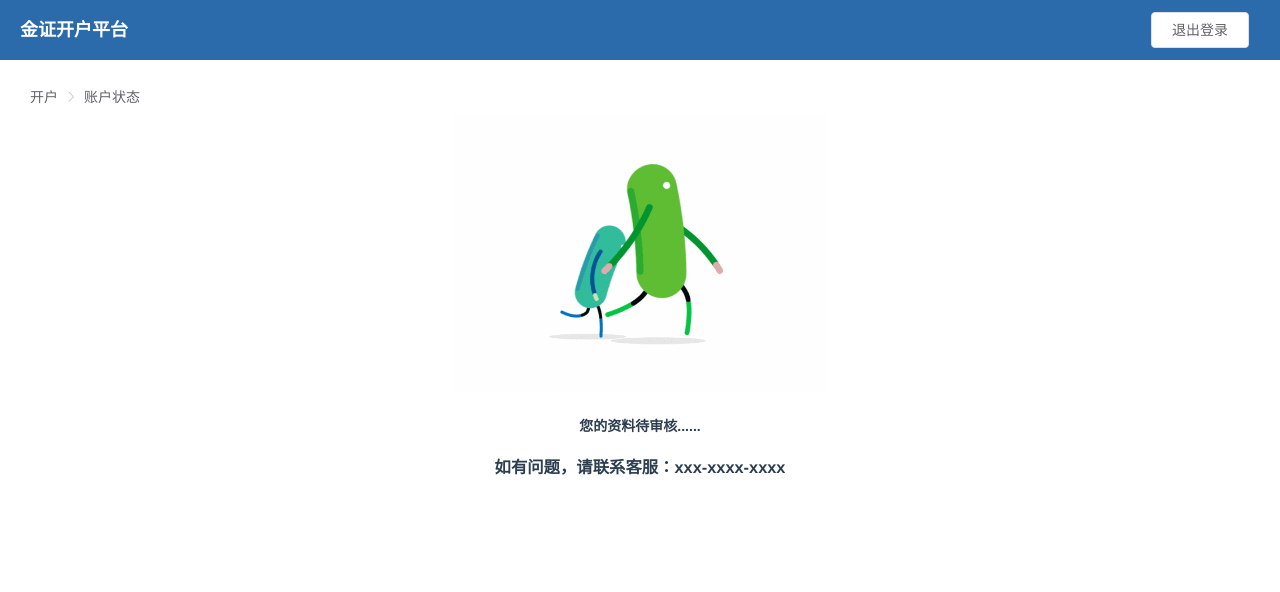
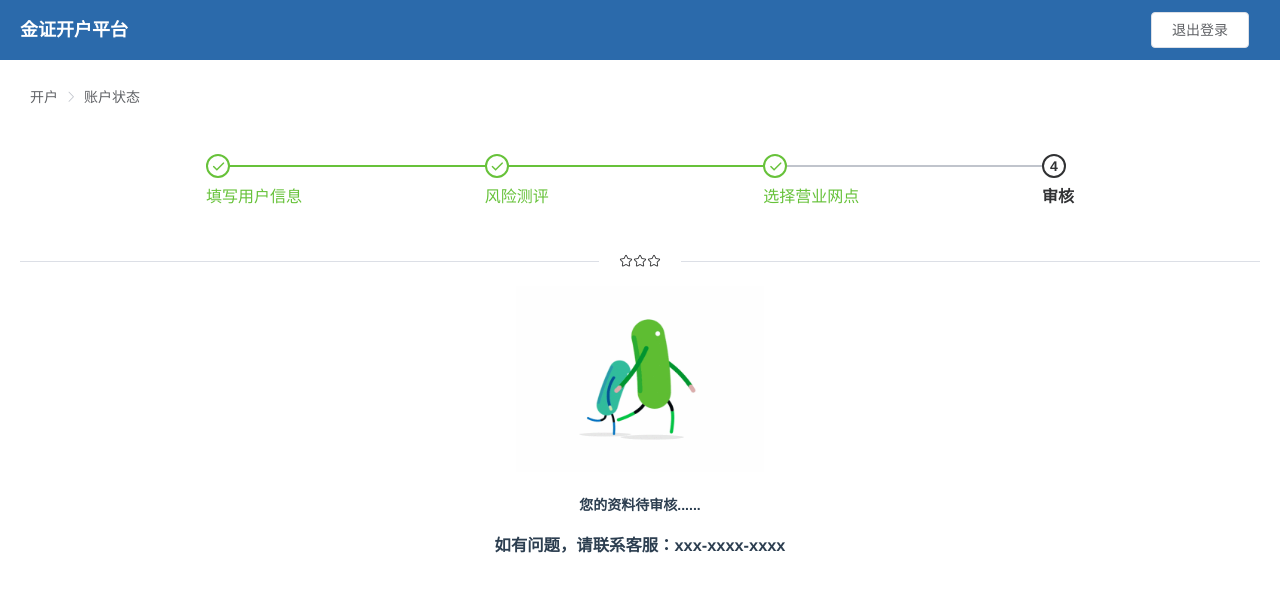
Before and after one commit to chenmianhan/vue-open-account-frontend, a Vue app in the folder vue-openaccount/: page /#/user/loading in a window 1280 px wide. Shown: the top 592 px of the page. Built offline with nearby package versions, Linux system fonts and the light colour scheme; sample sign-in values are in the browser's storage.

Commit message:
步骤条

```diff
--- a/vue-openaccount/src/pages/user/beforecheck/choose.vue
+++ b/vue-openaccount/src/pages/user/beforecheck/choose.vue
@@ -7,6 +7,15 @@
             <el-breadcrumb-item>营业网点选择</el-breadcrumb-item>
         </el-breadcrumb>
     </div>
+  <div style="margin:0 auto;margin-top:50px;margin-bottom: 50px; width:70%;text-align: left;">
+    <el-steps :active="2" finish-status="success" >
+      <el-step title="填写用户信息"></el-step>
+      <el-step title="风险测评"></el-step>
+      <el-step title="选择营业网点"></el-step>
+      <el-step title="审核"></el-step>
+    </el-steps>
+  </div>
+    <el-divider><i class="el-icon-star-off"></i><i class="el-icon-star-off"></i><i class="el-icon-star-off"></i></el-divider>
         <div class="title"><h1>请选择您要加入的营业网点（可多选）：</h1></div>
         <div class="choose">
             <el-col :span="12">
--- a/vue-openaccount/src/pages/user/beforecheck/evaluation.vue
+++ b/vue-openaccount/src/pages/user/beforecheck/evaluation.vue
@@ -7,6 +7,15 @@
             <el-breadcrumb-item>风险测评</el-breadcrumb-item>
         </el-breadcrumb>
     </div>
+  <div style="margin:0 auto;margin-top:50px;margin-bottom: 50px; width:70%;text-align: left;">
+    <el-steps :active="1" finish-status="success">
+      <el-step title="填写用户信息"></el-step>
+      <el-step title="风险测评"></el-step>
+      <el-step title="选择营业网点"></el-step>
+      <el-step title="审核"></el-step>
+    </el-steps>
+  </div>
+    <el-divider><i class="el-icon-star-off"></i><i class="el-icon-star-off"></i><i class="el-icon-star-off"></i></el-divider>
     <div>
         <h2>投资者风险承受能力问卷（适用于自然人客户）</h2>
         <span style="color: #606266">客户姓名：{{userName}}   资金账号： {{account}}</span>
--- a/vue-openaccount/src/pages/user/beforecheck/inputInfo.vue
+++ b/vue-openaccount/src/pages/user/beforecheck/inputInfo.vue
@@ -1,8 +1,17 @@
 <template>
+<div>
 
+  <div style="margin:0 auto;margin-top:50px;margin-bottom: 50px; width:70%;text-align: left;">
+    <el-steps :active="0" finish-status="success">
+      <el-step title="填写用户信息"></el-step>
+      <el-step title="风险测评"></el-step>
+      <el-step title="选择营业网点"></el-step>
+      <el-step title="审核"></el-step>
+    </el-steps>
+  </div>
+    <el-divider><i class="el-icon-star-off"></i><i class="el-icon-star-off"></i><i class="el-icon-star-off"></i></el-divider>
   <div class="questions">
     <h1>请填写以下信息</h1>
-
     <el-form :model="infoForm" :rules="rules" ref="infoForm" label-width="100px" class="demo-infoForm">
       <el-form-item label="姓名" prop="name">
         <el-input v-model="infoForm.name" style="width:300px"></el-input>
@@ -49,7 +58,7 @@
       </el-form-item>
     </el-form>
   </div>
-
+</div>
 </template>
 <script>
   /*import {AxiosInstance as axios} from "axios";*/
--- a/vue-openaccount/src/pages/user/beforecheck/loading.vue
+++ b/vue-openaccount/src/pages/user/beforecheck/loading.vue
@@ -7,6 +7,16 @@
             <el-breadcrumb-item>账户状态</el-breadcrumb-item>
         </el-breadcrumb>
     </div>
+  <div style="margin:0 auto;margin-top:50px;margin-bottom: 50px; width:70%;text-align: left;">
+    <el-steps :active="3" finish-status="success">
+      <el-step title="填写用户信息"></el-step>
+      <el-step title="风险测评"></el-step>
+      <el-step title="选择营业网点"></el-step>
+      <el-step title="审核"></el-step>
+    </el-steps>
+  </div>
+    <el-divider><i class="el-icon-star-off"></i><i class="el-icon-star-off"></i><i class="el-icon-star-off"></i></el-divider>
+
     <img src="../../../assets/image/wait.gif" class="image">
     <h1>您的资料待审核......</h1>
     <h3>如有问题，请联系客服：xxx-xxxx-xxxx</h3>
@@ -25,7 +35,7 @@ export default {
 
 <style scoped>
 .image{
-    width: 30%;
+    width: 20%;
 }
 .bread{
     margin: 10px;
```
